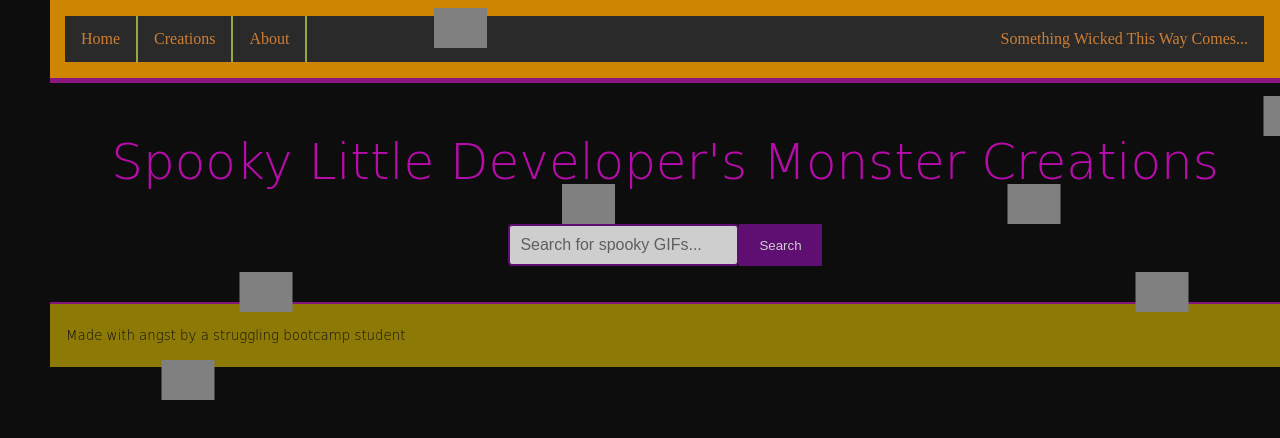
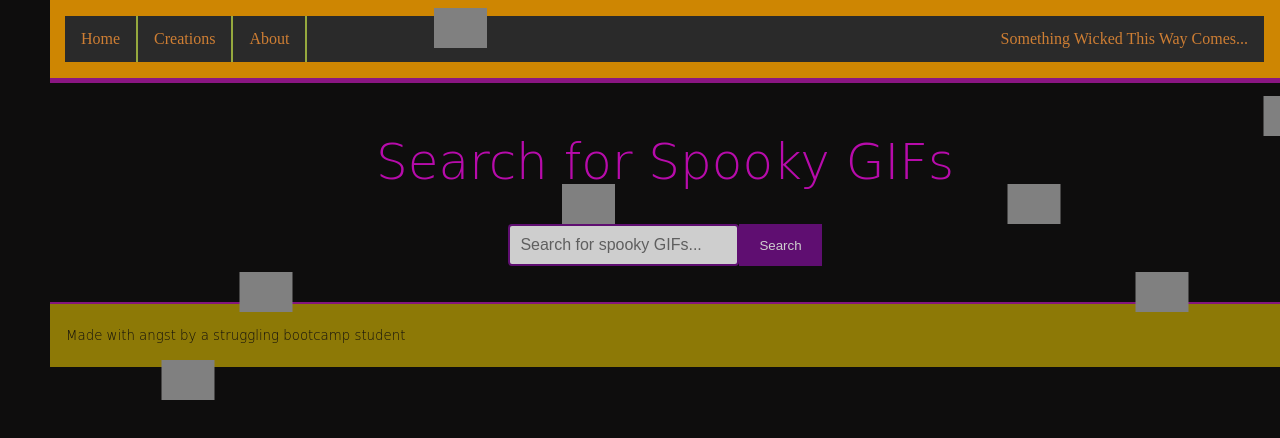
Before and after one commit to Jendunsmore/SBA.308A-JavaScript_Web_App, a plain HTML site: page index.html in a window 1280 px wide. Drawn offline with Linux system fonts and the light colour scheme; no server answers; grey boxes are pictures that could not be loaded; a web font is replaced by a local one.

Commit message:
changed page header

```diff
--- a/index.html
+++ b/index.html
@@ -52,7 +52,7 @@
     </header>
 
     <main>
-        <h1>Spooky Little Developer's Monster Creations</h1>
+        <h1>Search for Spooky GIFs</h1>
         <form id='searchForm'>
             <input type='text' id='searchInput' placeholder='Search for spooky GIFs...' />
             <button type='submit'>Search</button>
```
